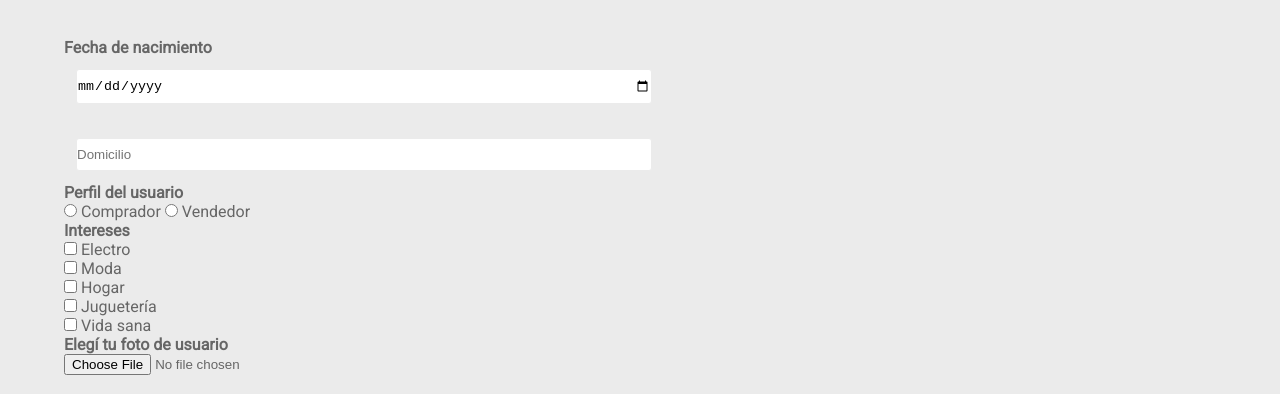
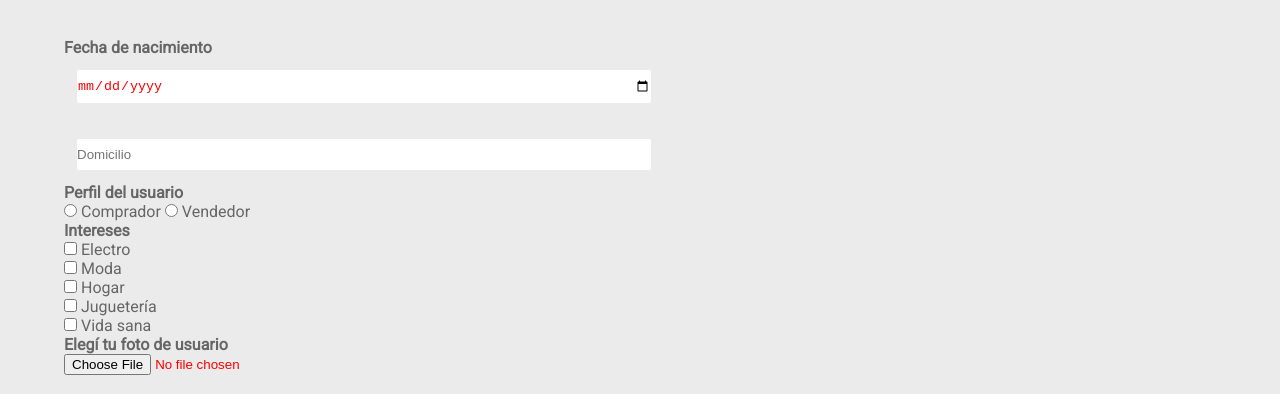
Before and after one commit to candech/mercado_liebre, a website: page views/register.html in a window 1280 px wide. Shown: the part 374-768 px from the top of the page. Drawn offline with Linux system fonts and the light colour scheme; files that its build step writes are made by us from their sources; files whose address does not match are found by name.

Commit message:
commit 2

```diff
--- a/public/css/styles.css
+++ b/public/css/styles.css
@@ -362,11 +362,9 @@ background-color: #666;
     width: 100%;
 
 }
-
-/*position: absolute;
-top: 30%;
-left: 5%;*/
-
+input:invalid{
+    color: red;
+}
 
 /*LOGIN*/ /*LOGIN*/ /*LOGIN*/ /*LOGIN*/ /*LOGIN*/
 footer{
```
Also changed, not shown: views/register.html (+4 -0 lines).
